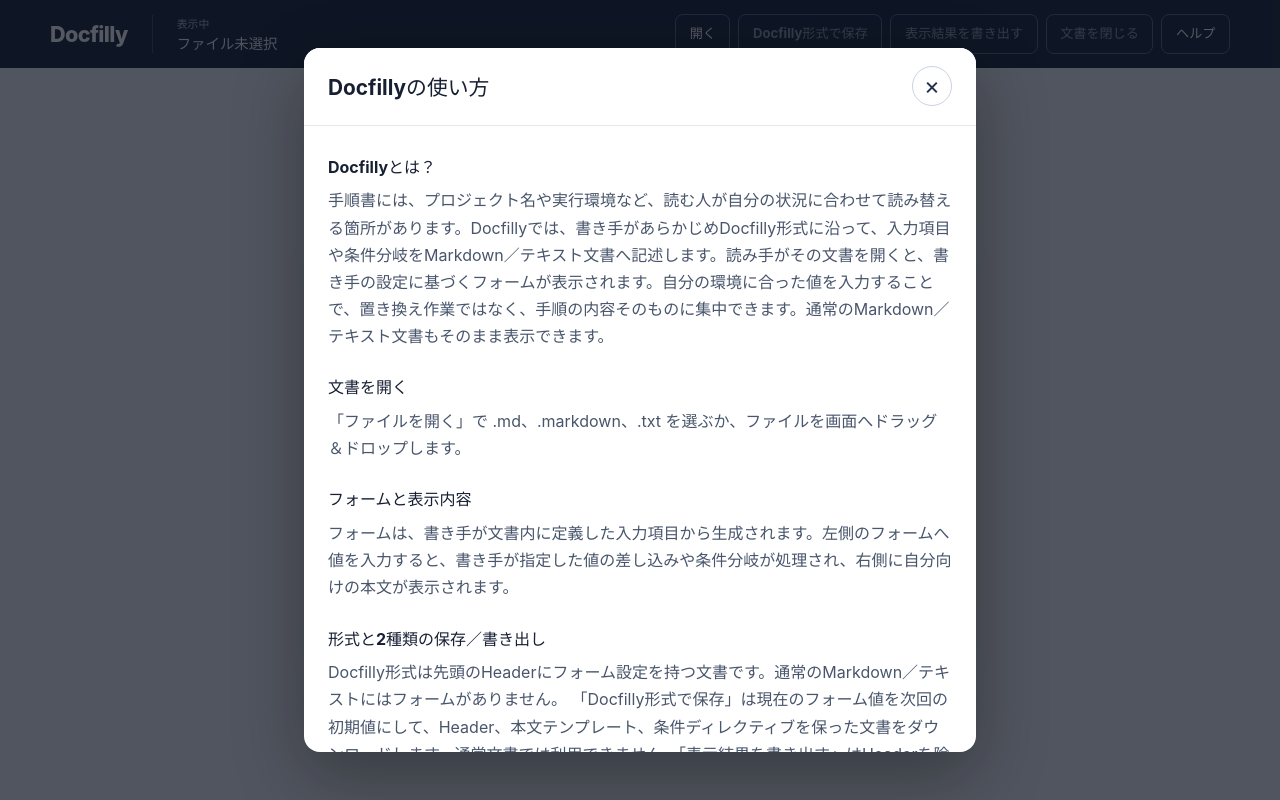
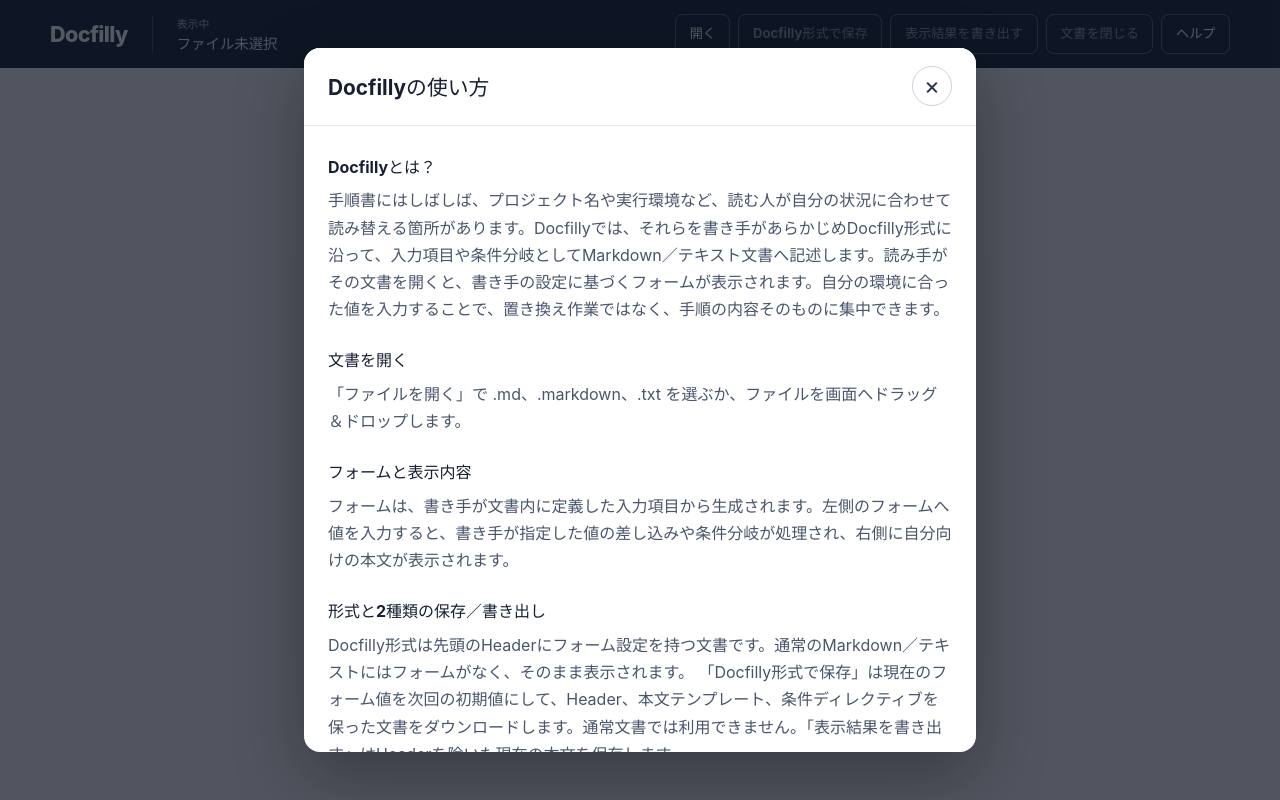
Before and after one commit to haiix/Docfilly, a React (Vite) app in the folder apps/web/: page / in a window 1280 px wide. Both pictures are taken after a click on the button "ヘルプ". Built offline with nearby package versions, Linux system fonts and the light colour scheme.

Commit message:
docs(web): refine Japanese text for clarity

```diff
--- a/apps/web/src/App.tsx
+++ b/apps/web/src/App.tsx
@@ -464,7 +464,7 @@
           <section>
             <h3>Docfillyとは？</h3>
             <p>
-              手順書には、プロジェクト名や実行環境など、読む人が自分の状況に合わせて読み替える箇所があります。Docfillyでは、書き手があらかじめDocfilly形式に沿って、入力項目や条件分岐をMarkdown／テキスト文書へ記述します。読み手がその文書を開くと、書き手の設定に基づくフォームが表示されます。自分の環境に合った値を入力することで、置き換え作業ではなく、手順の内容そのものに集中できます。通常のMarkdown／テキスト文書もそのまま表示できます。
+              手順書にはしばしば、プロジェクト名や実行環境など、読む人が自分の状況に合わせて読み替える箇所があります。Docfillyでは、それらを書き手があらかじめDocfilly形式に沿って、入力項目や条件分岐としてMarkdown／テキスト文書へ記述します。読み手がその文書を開くと、書き手の設定に基づくフォームが表示されます。自分の環境に合った値を入力することで、置き換え作業ではなく、手順の内容そのものに集中できます。
             </p>
           </section>
           <section>
@@ -483,7 +483,7 @@
           <section>
             <h3>形式と2種類の保存／書き出し</h3>
             <p>
-              Docfilly形式は先頭のHeaderにフォーム設定を持つ文書です。通常のMarkdown／テキストにはフォームがありません。
+              Docfilly形式は先頭のHeaderにフォーム設定を持つ文書です。通常のMarkdown／テキストにはフォームがなく、そのまま表示されます。
               「Docfilly形式で保存」は現在のフォーム値を次回の初期値にして、Header、本文テンプレート、条件ディレクティブを保った文書をダウンロードします。通常文書では利用できません。「表示結果を書き出す」はHeaderを除いた現在の本文を保存します。
             </p>
           </section>
```
